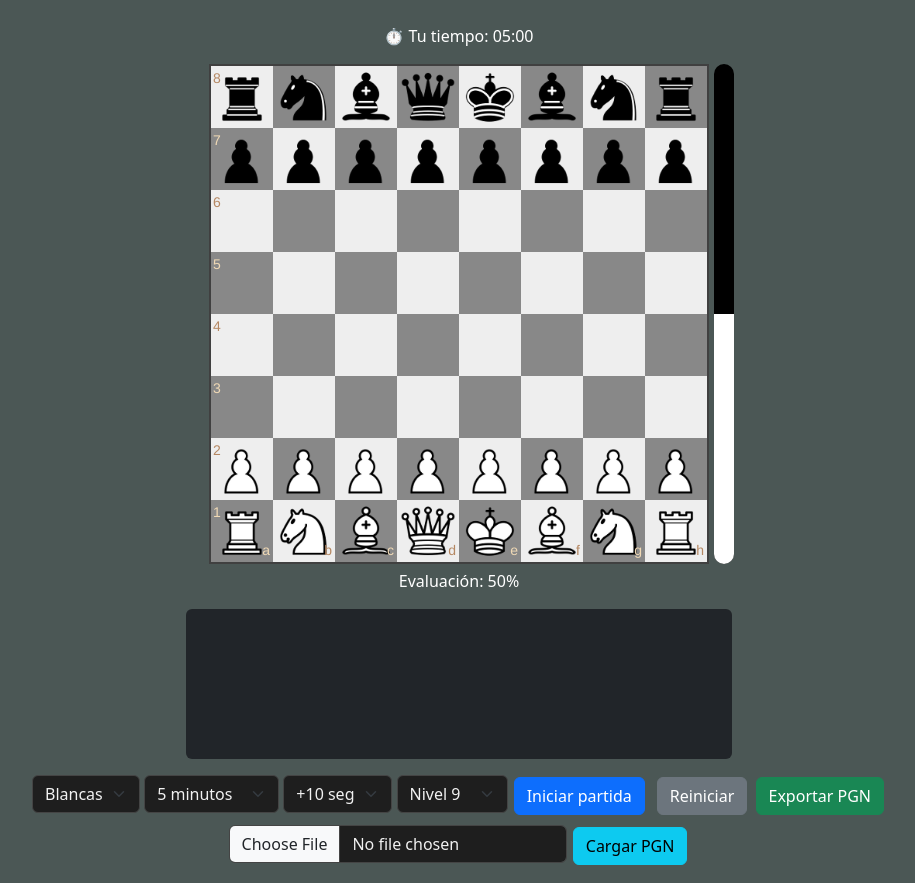
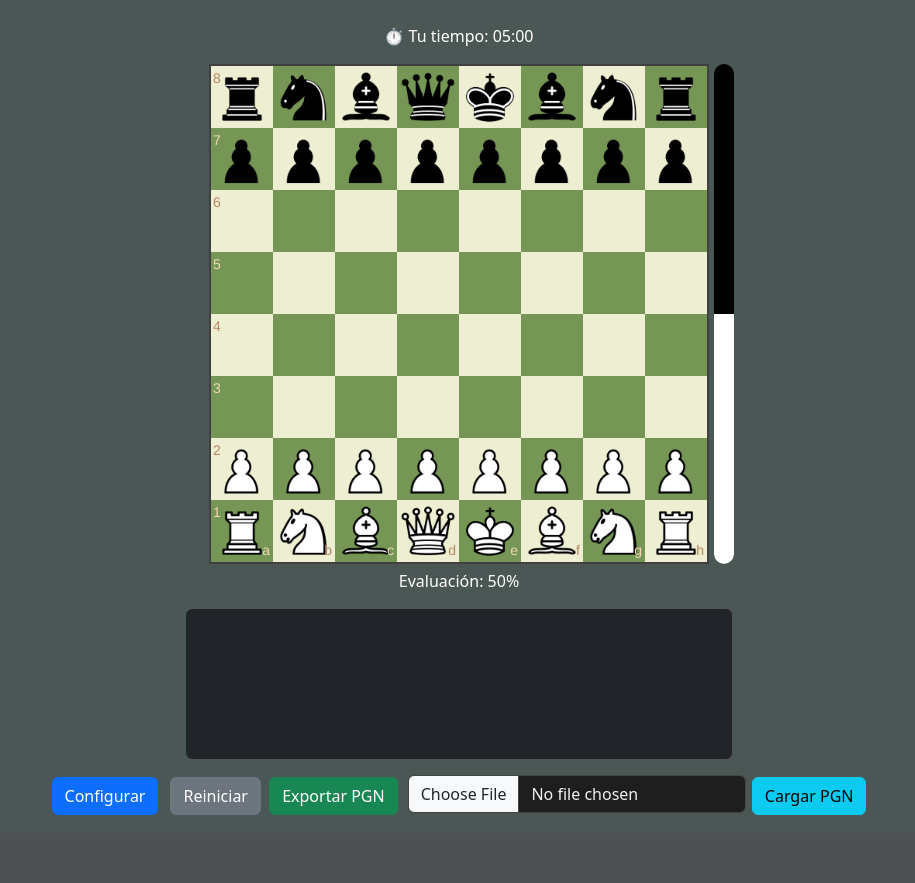
Before and after one commit to vitoskycl/web-chess, a Flask app: page / in a window 1280 px wide. Shown: the part 50-933 px from the top of the page, without its empty margins (181-1096 px from the left). After the commit the page ends 865 px from the top, so only its background shows below. Run offline with Flask 3, Linux system fonts and the light colour scheme; some libraries are stand-ins or nearby versions.

Commit message:
Subida de Cambios

```diff
--- a/templates/index.html
+++ b/templates/index.html
@@ -4,9 +4,10 @@
   <meta charset="utf-8">
   <title>Ajedrez Web</title>
   <meta name="viewport" content="width=device-width, initial-scale=1">
-
+  <link rel="shortcut icon" href="{{ url_for('static', filename='favicon.ico') }}">
   <!-- Bootstrap CSS (oscuro) -->
   <link href="https://cdn.jsdelivr.net/npm/bootstrap@5.3.2/dist/css/bootstrap.min.css" rel="stylesheet">
+  <script src="https://cdn.jsdelivr.net/npm/bootstrap@5.3.2/dist/js/bootstrap.bundle.min.js"></script>
   <style>
     body {
       background-color: #4b5755;
@@ -43,10 +44,10 @@
 }
 /* Cambia el color de las casillas claras y oscuras */
 .white-1e1d7 {
-  background-color: #eeeeee !important; /* claro */
+  background-color: #eeeed2 !important; /* claro */
 }
 .black-3c85d {
-  background-color: #888888 !important; /* oscuro */
+  background-color: #769656 !important; /* oscuro */
 }
 
   </style>
@@ -97,50 +98,8 @@
 
     <div class="row justify-content-center g-2 mb-3">
       <div class="col-auto">
-        <select id="color-select" class="form-select d-inline w-auto">
-          <option value="white">Blancas</option>
-          <option value="black">Negras</option>
-        </select>
-          <select id="time-select" class="form-select d-inline w-auto">
-            <option value="180">3 minutos</option>
-            <option value="300" selected>5 minutos</option>
-            <option value="600">10 minutos</option>
-            <option value="900">15 minutos</option>
-            <option value="1800">30 minutos</option>
-          </select>
-      <select id="increment-select" class="form-select d-inline w-auto">
-        <option value="0">0 seg</option>
-        <option value="1">+1 seg</option>
-        <option value="2">+2 seg</option>
-        <option value="3">+3 seg</option>
-        <option value="5">+5 seg</option>
-        <option value="10" selected>+10 seg</option>
-      </select>
-<select id="level-select" class="form-select d-inline w-auto">
-  <option value="0">Nivel 0</option>
-  <option value="1">Nivel 1</option>
-  <option value="2">Nivel 2</option>
-  <option value="3">Nivel 3</option>
-  <option value="4">Nivel 4</option>
-  <option value="5">Nivel 5</option>
-  <option value="6">Nivel 6</option>
-  <option value="7">Nivel 7</option>
-  <option value="8">Nivel 8</option>
-  <option value="9" selected>Nivel 9</option>
-  <option value="10">Nivel 10</option>
-  <option value="11">Nivel 11</option>
-  <option value="12">Nivel 12</option>
-  <option value="13">Nivel 13</option>
-  <option value="14">Nivel 14</option>
-  <option value="15">Nivel 15</option>
-  <option value="16">Nivel 16</option>
-  <option value="17">Nivel 17</option>
-  <option value="18">Nivel 18</option>
-  <option value="19">Nivel 19</option>
-  <option value="20">Nivel 20</option>
-</select>
-
-        <button class="btn btn-primary" onclick="startGame()">Iniciar partida</button>
+        <button class="btn btn-primary" onclick="showConfigModal()">Configurar</button>
+        <!-- <button class="btn btn-primary" onclick="startGame()">Iniciar partida</button> -->
       </div>
 
       <div class="col-auto">
@@ -227,29 +256,22 @@
 
     function startGame() {
       movimientos = 0;
-      const selectedColor = document.getElementById("color-select").value;
-      humanColor = selectedColor;
-      const timeSelect = document.getElementById("time-select");
-      initialHumanTime = parseInt(timeSelect.value) * 1000;
+      humanColor = selectedOptions.color;
+      initialHumanTime = selectedOptions.time * 1000;
       humanTimeMs = initialHumanTime;
-
-      const incrementSelect = document.getElementById("increment-select");
-      incrementPerMove = parseInt(incrementSelect.value) * 1000;
+      incrementPerMove = selectedOptions.increment * 1000;
 
       document.getElementById("human-timer").textContent = formatTime(humanTimeMs);
-
-      const levelSelect = document.getElementById("level-select");
-      const level = parseInt(levelSelect.value);
 
       fetch("/reset", {
         method: "POST",
         headers: { "Content-Type": "application/json" },
-        body: JSON.stringify({ color: selectedColor, level: level })
+        body: JSON.stringify({ color: selectedOptions.color, level: selectedOptions.level })
       })
       .then(res => res.json())
       .then(data => {
         game.load(data.fen);
-        board.orientation(selectedColor);
+        board.orientation(humanColor);
         board.position(data.fen);
         highlightKingInCheck();
         if (game.turn() === humanColor[0]) startHumanTimer();
@@ -260,30 +282,24 @@
 
     function resetGame() {
       movimientos = 0;
-      const color = document.getElementById("color-select").value;
-      humanColor = color;
-      const timeSelect = document.getElementById("time-select");
-      initialHumanTime = parseInt(timeSelect.value) * 1000;
+      humanColor = selectedOptions.color;
+      initialHumanTime = selectedOptions.time * 1000;
       humanTimeMs = initialHumanTime;
-
-      const incrementSelect = document.getElementById("increment-select");
-      incrementPerMove = parseInt(incrementSelect.value) * 1000;
+      incrementPerMove = selectedOptions.increment * 1000;
 
       document.getElementById("human-timer").textContent = formatTime(humanTimeMs);
-
-      const levelSelect = document.getElementById("level-select");
-      const level = parseInt(levelSelect.value);
 
       fetch('/reset', {
         method: 'POST',
         headers: { "Content-Type": "application/json" },
-        body: JSON.stringify({ color: color, level: level })
+        body: JSON.stringify({ color: selectedOptions.color, level: selectedOptions.level })
       })
       .then(res => res.json())
       .then(data => {
         game.load(data.fen);
         board.position(data.fen);
         highlightKingInCheck();
+        if (game.turn() === humanColor[0]) startHumanTimer();
         updateEvalBar(data.fen);
         fetchAndShowHistory();
       });
@@ -443,6 +459,30 @@ function updateEvalBar(fen) {
       clearInterval(timerInterval);
     }
 
+let selectedOptions = {
+  color: "white",
+  time: 300,
+  increment: 10,
+  level: 10
+};
+
+function showConfigModal() {
+  const modal = new bootstrap.Modal(document.getElementById('gameConfigModal'));
+  modal.show();
+}
+
+function confirmGameStart() {
+  // Guardar selección
+  selectedOptions.color = document.getElementById("modal-color").value;
+  selectedOptions.time = parseInt(document.getElementById("modal-time").value);
+  selectedOptions.increment = parseInt(document.getElementById("modal-increment").value);
+  selectedOptions.level = parseInt(document.getElementById("modal-level").value);
+
+  startGame();
+
+  const modal = bootstrap.Modal.getInstance(document.getElementById('gameConfigModal'));
+  modal.hide();
+}
   </script>
 </body>
 </html>
```
Also changed, not shown: other parts of templates/index.html (+70 -0 lines), static/favicon.ico (added).
